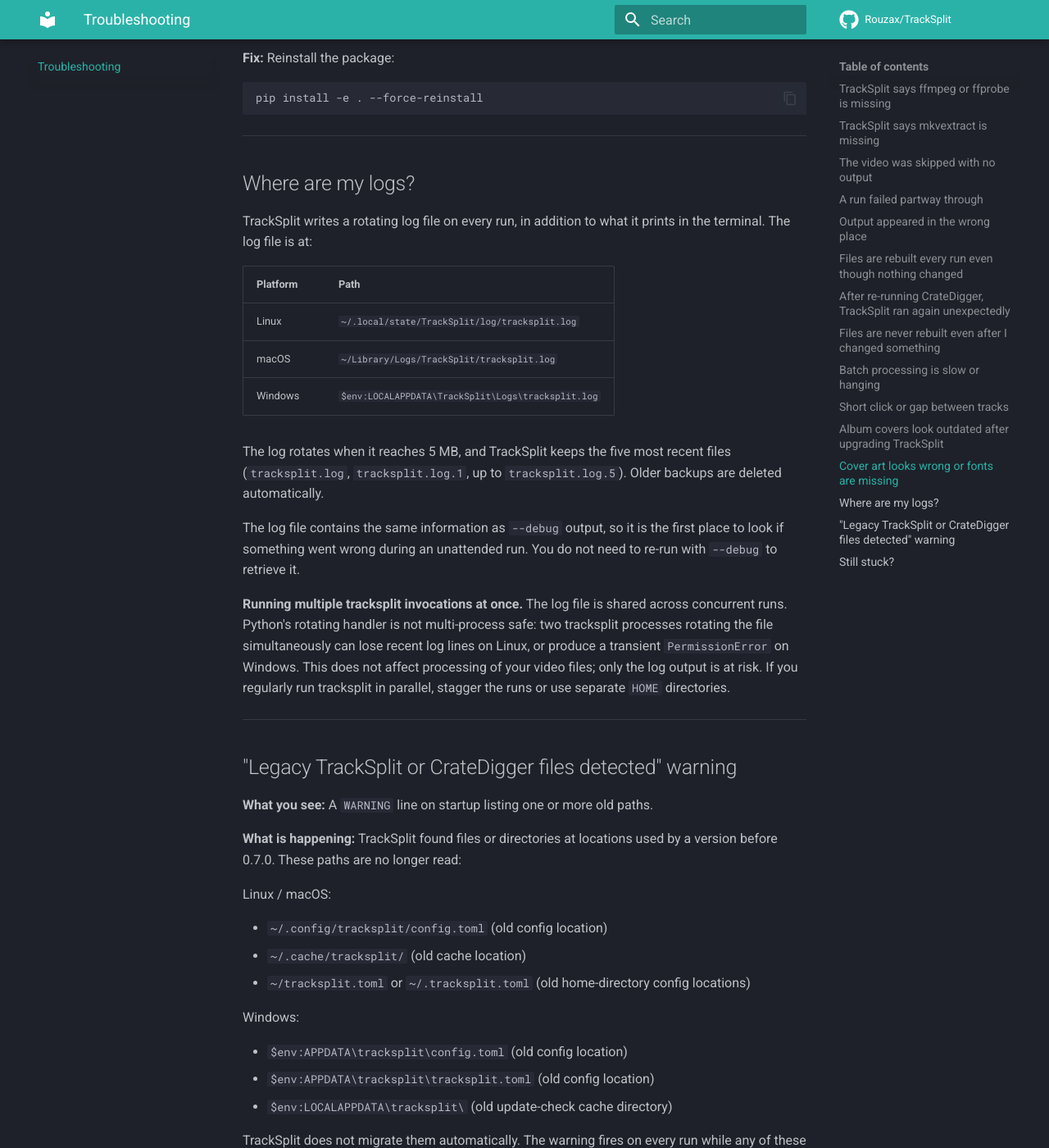
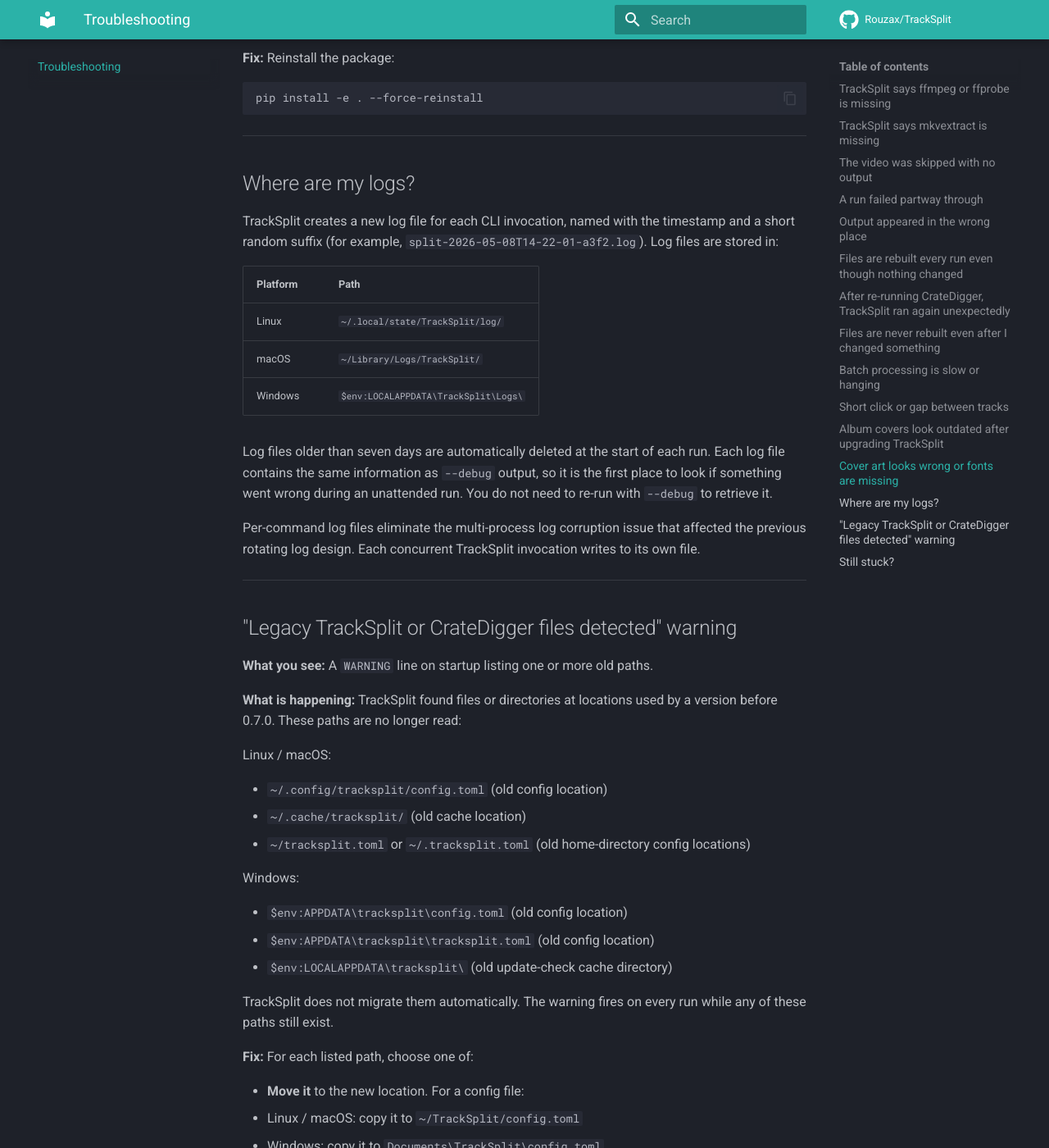
Before and after one commit to Rouzax/TrackSplit, an MkDocs documentation site: the page built from docs/troubleshooting.md, in a window 1280 px wide and 1400 px high, scrolled down 5976 px. Shown: the whole window at 82% size. Built offline with MkDocs 1.6.1 and Material for MkDocs 9.7.7, drawn with Linux system fonts in a browser that asks for light colours; comment, search, counter and statistics services are not loaded; some of the changed text lies outside the part shown.

Commit message:
docs(troubleshooting): update for per-command log files

```diff
--- a/docs/troubleshooting.md
+++ b/docs/troubleshooting.md
@@ -199,19 +199,17 @@
 
 ## Where are my logs?
 
-TrackSplit writes a rotating log file on every run, in addition to what it prints in the terminal. The log file is at:
+TrackSplit creates a new log file for each CLI invocation, named with the timestamp and a short random suffix (for example, `split-2026-05-08T14-22-01-a3f2.log`). Log files are stored in:
 
 | Platform | Path |
 |---|---|
-| Linux | `~/.local/state/TrackSplit/log/tracksplit.log` |
-| macOS | `~/Library/Logs/TrackSplit/tracksplit.log` |
-| Windows | `$env:LOCALAPPDATA\TrackSplit\Logs\tracksplit.log` |
+| Linux | `~/.local/state/TrackSplit/log/` |
+| macOS | `~/Library/Logs/TrackSplit/` |
+| Windows | `$env:LOCALAPPDATA\TrackSplit\Logs\` |
 
-The log rotates when it reaches 5 MB, and TrackSplit keeps the five most recent files (`tracksplit.log`, `tracksplit.log.1`, up to `tracksplit.log.5`). Older backups are deleted automatically.
+Log files older than seven days are automatically deleted at the start of each run. Each log file contains the same information as `--debug` output, so it is the first place to look if something went wrong during an unattended run. You do not need to re-run with `--debug` to retrieve it.
 
-The log file contains the same information as `--debug` output, so it is the first place to look if something went wrong during an unattended run. You do not need to re-run with `--debug` to retrieve it.
-
-**Running multiple tracksplit invocations at once.** The log file is shared across concurrent runs. Python's rotating handler is not multi-process safe: two tracksplit processes rotating the file simultaneously can lose recent log lines on Linux, or produce a transient `PermissionError` on Windows. This does not affect processing of your video files; only the log output is at risk. If you regularly run tracksplit in parallel, stagger the runs or use separate `HOME` directories.
+Per-command log files eliminate the multi-process log corruption issue that affected the previous rotating log design. Each concurrent TrackSplit invocation writes to its own file.
 
 ---
 
@@ -251,9 +249,9 @@
 Open an issue and include:
 
 - The exact command you ran.
-- The log file for the run. TrackSplit writes a DEBUG-level log on every run, so you do not need to re-run with `--debug`. Find it at:
-  - Linux: `~/.local/state/TrackSplit/log/tracksplit.log`
-  - macOS: `~/Library/Logs/TrackSplit/tracksplit.log`
-  - Windows: `$env:LOCALAPPDATA\TrackSplit\Logs\tracksplit.log`
+- The log file for the run. TrackSplit creates a per-run log file in the log directory. Find it at:
+  - Linux: `~/.local/state/TrackSplit/log/`
+  - macOS: `~/Library/Logs/TrackSplit/`
+  - Windows: `$env:LOCALAPPDATA\TrackSplit\Logs\`
 - The output of `ffmpeg -version` and `ffprobe -version`.
 - Your OS and how you installed TrackSplit.
```
